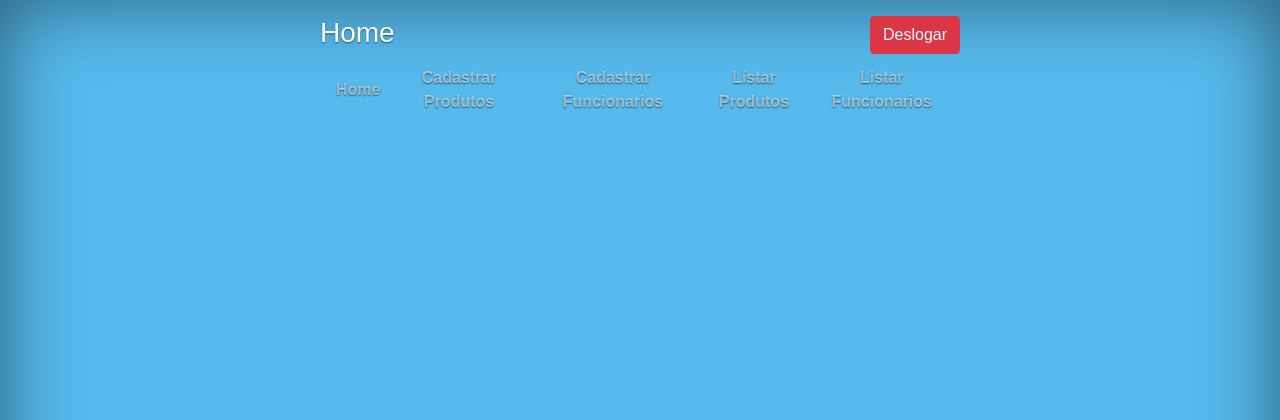
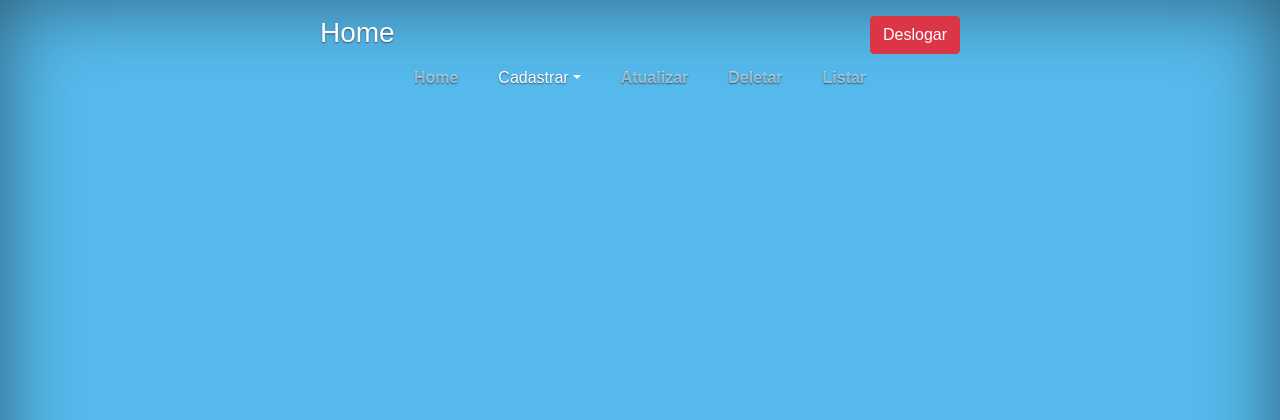
Before and after one commit to RobertoCostaTupinamba/GerenciaEstoque, a PHP site: page /home.php in a window 1280 px wide. Shown: the top 420 px of the page. Run offline with PHP 8.4, Linux system fonts and the light colour scheme; some libraries are stand-ins or nearby versions.

Commit message:
Front-end de cadastrar Produto feita

```diff
--- a/css/CadrastroProd.css
+++ b/css/CadrastroProd.css
@@ -11,7 +11,7 @@ html {
   }
 
   a {
-    color: #92badd;
+    /* color: #92badd; */
     display:inline-block;
     text-decoration: none;
     font-weight: 400;
--- a/css/home.css
+++ b/css/home.css
@@ -69,7 +69,7 @@ body {
 }
 
 .nav-masthead .nav-link + .nav-link {
-  margin-left: 1rem;
+  margin-left: 2.5rem;
 }
 
 .nav-masthead .active {
@@ -82,9 +82,10 @@ body {
     float: left;
   }
   .nav-masthead {
-    float: right;
+    /* float: right; */
   }
 }
+
 
 
 /*
--- a/home.php
+++ b/home.php
@@ -36,17 +36,24 @@
 
                 <nav class="nav nav-masthead justify-content-center">
                     <nav class="navbar navbar-expand-lg navbar-light">
-                        <button class="navbar-toggler" type="button" data-toggle="collapse"
-                            data-target="#navbarNavAltMarkup" aria-controls="navbarNavAltMarkup" aria-expanded="false"
-                            aria-label="Toggle navigation">
+                        <button class="navbar-toggler" type="button" data-toggle="collapse" data-target="#navbarNavAltMarkup" aria-controls="navbarNavAltMarkup" aria-expanded="false" aria-label="Toggle navigation">
                             <span class="navbar-toggler-icon"></span>
                         </button>
                         <div class="collapse navbar-collapse" id="navbarNavAltMarkup">
                             <a class="nav-link" id="home">Home</a>
-                            <a class="nav-link " id="CP">Cadastrar Produtos</a>
-                            <a class="nav-link" id="CF">Cadastrar Funcionarios</a>
-                            <a class="nav-link" id="LP">Listar Produtos</a>
-                            <a class="nav-link" id="LF">Listar Funcionarios</a>
+                            <li class="nav-link dropdown" id="Cadastrar">
+                                <a class="dropdown-toggle " data-toggle="dropdown" href="#" role="button" aria-haspopup="true" aria-expanded="false">Cadastrar</a>
+                                <div class="dropdown-menu">
+                                    <a class="dropdown-item" id="CP" href="#">Produto</a>
+                                    <div class="dropdown-divider"></div>
+                                    <a class="dropdown-item" id="CF" href="#">Funcionario</a>
+                                    <div class="dropdown-divider"></div>
+                                    <a class="dropdown-item" href="#">Cliente</a>
+                                </div>
+                            </li>
+                            <a class="nav-link">Atualizar</a>
+                            <a class="nav-link" id="LP">Deletar</a>
+                            <a class="nav-link" id="LF">Listar</a>
                         </div>
 
                     </nav>
--- a/js/MenuClick.js
+++ b/js/MenuClick.js
@@ -1,7 +1,21 @@
 let cadp = '<div id="formContent">' + '<form id="CadProd">' +
-    '<input type="text" id="codProd" class="fadeIn second" name="CodProd" placeholder="Codigo do Produto"></input>' +
-    '<input type="text" id="nome" class="fadeIn third" name="nome" placeholder="Nome" maxlength="100">' +
+    '<input type="text" id="TipProd" class="fadeIn second" name="TipProd" placeholder="Tipo do Produto"></input>' +
+    '<input type="text" id="MarcaProd" class="fadeIn second" name="MarcaProd" placeholder="Marca"></input>' +
+    '<input type="text" id="ValorProd" class="fadeIn second" name="ValorProd" placeholder="Valor"></input>' +
+    '<select class="fadeIn third" name="select">' +
+    '<option value="null" disabled selected>Selecione um tamanho</option>'+
+    '<option value="PPP">PPP</option> ' +
+    '<option value="PP">PP</option>' +
+    '<option value="P">P</option>' +
+    '<option value="M/P">M/P</option>' +
+    '<option value="M">M</option>' +
+    '<option value="M/G">M/G</option>' +
+    '<option value="G">G</option>' +
+    '<option value="GG">GG</option>' +
+    '<option value="GGG">GGG</option>' +
+    '</select>' +
     '<input type="submit" class="fadeIn fourth" value="Cadastar">' +
+
     '</form>' +
     '</div>';
 
@@ -18,8 +32,8 @@ let home = '<h1 class="cover-heading">Seja Bem Vindo!!</h1>' + '<p id="NomeUser"
 let LP = '<table class="table">' +
     '<thead><tr><th scope="col">Codigo Produto</th><th scope="col">Produto</th></tr></thead><tbody id="tbody"></tbody></table>'
 
-let LF ='<table class="table">' +
-'<thead><tr><th scope="col">CPF</th><th scope="col">Nome</th></tr></thead><tbody id="tbody"></tbody></table>'
+let LF = '<table class="table">' +
+    '<thead><tr><th scope="col">CPF</th><th scope="col">Nome</th></tr></thead><tbody id="tbody"></tbody></table>'
 
 
 
@@ -33,6 +47,15 @@ $(document).ready(function () {
         $("#NomeUser").text(nome);
         $(".masthead-brand").text("Home");
 
+
+    });
+    $("#Cadastrar").click(function (e) {
+        $(".active").removeClass("active");
+        $("#Cadastrar").addClass("active");
+        // $("#h").empty();
+        // $("#h").html(cadp);
+        // $(".masthead-brand").text("Cadastrar");
+        // $("#script").html('<script src="./js/request.js"></script>');
     });
     $("#CP").click(function (e) {
         $(".active").removeClass("active");
@@ -40,7 +63,7 @@ $(document).ready(function () {
         $("#h").empty();
         $("#h").html(cadp);
         $(".masthead-brand").text("Cadastrar Produtos");
-       // $("#script").html('<script src="./js/request.js"></script>');
+        // $("#script").html('<script src="./js/request.js"></script>');
     });
     $("#CF").click(function (e) {
         $(".active").removeClass("active");
@@ -69,10 +92,10 @@ $(document).ready(function () {
         $.ajax({
             type: "POST",
             url: './php/deslogar.php',
-            data:{action:'deslogar'},
-            success:function(data) {
+            data: { action: 'deslogar' },
+            success: function (data) {
                 window.location.reload();
             }
-       });
+        });
     });
 });
```
Also changed, not shown: other parts of css/CadrastroProd.css (+27 -6 lines).
